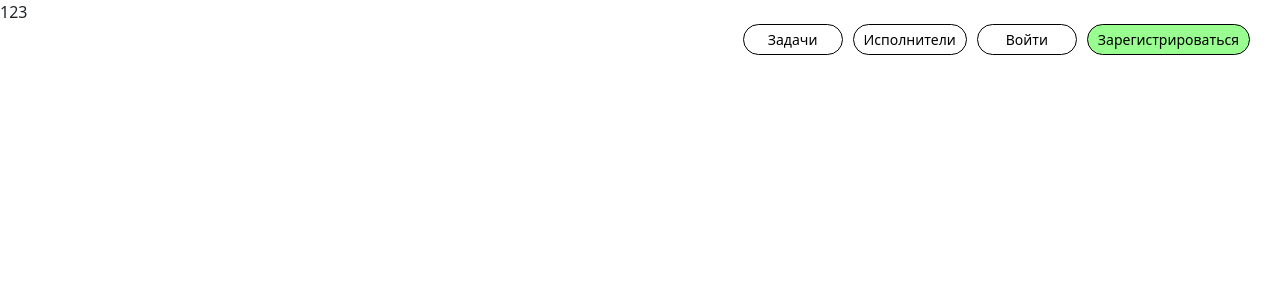
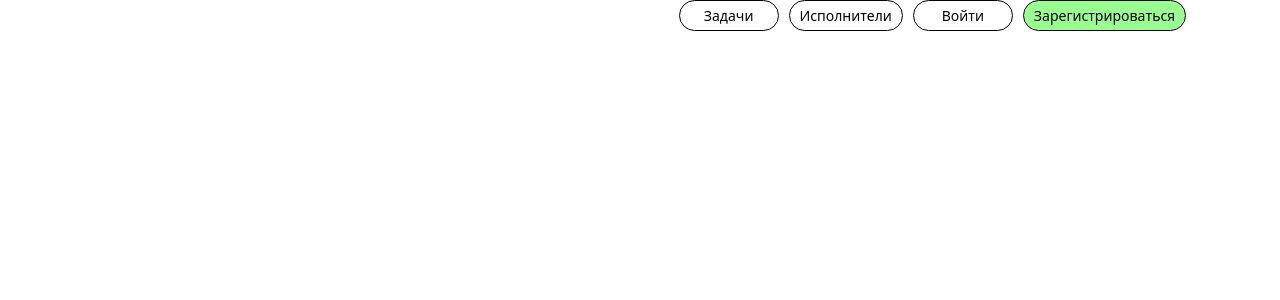
Before and after one commit to Frataim/Digital-Culture, a React (Create React App) app in the folder client/: page / in a window 1280 px wide. Shown: the top 300 px of the page. Built offline with nearby package versions, Linux system fonts and the light colour scheme; no server answers.

Commit message:
Start version_2

```diff
--- a/client/src/App.js
+++ b/client/src/App.js
@@ -19,8 +19,7 @@ function App() {
   }, [])
 
   return (
-    <div>
-      123
+    <Container>
       <Header />
       <Routes>
         {user && <Route path="/" element={<Signin />} />}
@@ -28,7 +27,7 @@ function App() {
         <Route path="signup" element={<Signup />} />
         <Route path="signout" element={<Signout />} />
       </Routes>
-    </div>
+    </Container>
   )
 }
 
```
